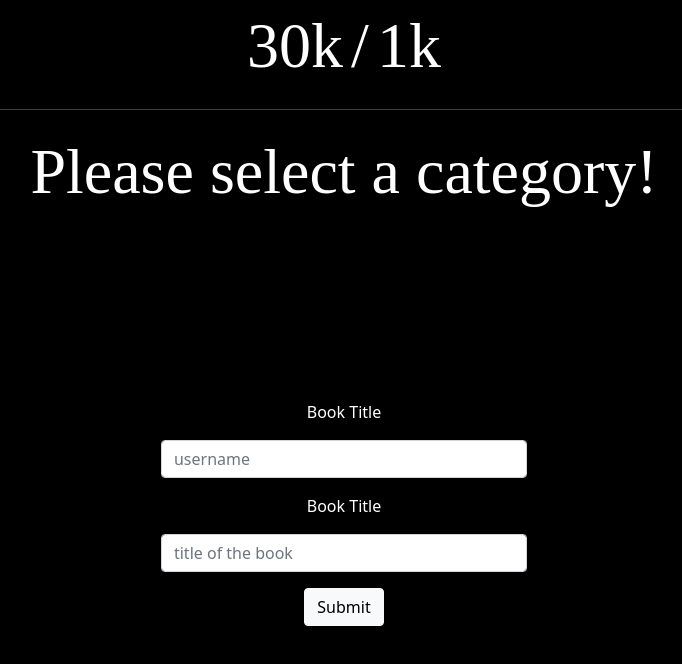
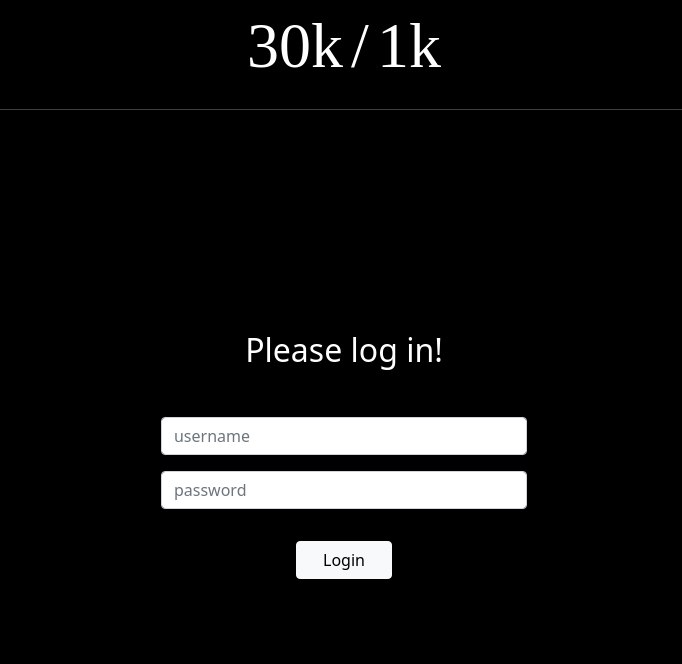
Before and after one commit to Diana-Deluvian/30k1k, a React app: page /login in a window 1280 px wide. Shown: the whole page, without its empty margins (296-978 px from the left). Built offline with nearby package versions, Linux system fonts and the light colour scheme; a web font is replaced by a local one.

Commit message:
added useToken hook

```diff
--- a/src/components/Header.js
+++ b/src/components/Header.js
@@ -1,6 +1,5 @@
 import React, { useState, useEffect } from 'react';
 import { NavLink, useHistory, useLocation } from 'react-router-dom';
-import Breadcrumb from 'react-bootstrap/Breadcrumb';
 
 const Header = () => {
     const history = useHistory();
@@ -8,11 +7,13 @@ const Header = () => {
     const [navigation, setNavigation] = useState(() => {
         if(location.pathname.toLowerCase().includes("word")) return '30k'
         else if(location.pathname.toLowerCase().includes("book")) return '1k'
+        else if(location.pathname.toLowerCase().includes("login")) return 'login'
         return '';
     });
     useEffect(() => {
         if(location.pathname.toLowerCase().includes("word")) setNavigation('30k')
         else if(location.pathname.toLowerCase().includes("book")) setNavigation('1k')
+        else if(location.pathname.toLowerCase().includes("login")) return 'login'
       },[location.pathname]);
   return (
     <header>
@@ -48,6 +49,7 @@ const Header = () => {
       </NavLink>
       </div>
           }
+          if (navigation === 'login') { return  }
 
           return <h1>Please select a category!</h1>
         })()}
--- a/src/components/Login.js
+++ b/src/components/Login.js
@@ -1,7 +1,19 @@
 import React, { useState } from 'react';
 import { Form, Button } from 'react-bootstrap';
+import PropTypes from 'prop-types';
 
-const Login = () => {
+async function loginUser(credentials) {
+    return fetch('http://localhost:8080/login', {
+      method: 'POST',
+      headers: {
+        'Content-Type': 'application/json'
+      },
+      body: JSON.stringify(credentials)
+    })
+      .then(data => data.json())
+   }
+
+const Login = ({setToken}) => {
     const [login, setLogin] = useState();
 
     const {username, password} = {login};
@@ -14,16 +26,20 @@ const Login = () => {
             }));
       };
 
-      const handleOnSubmit = (e) => {
-        e.preventDefault();
-        console.log(login);
-      };
+    const handleSubmit = async e => {
+    e.preventDefault();
+    const token = await loginUser({
+        username,
+        password
+    });
+    setToken(token);
+    }
 
       return (
         <div className="login-form">
-          <Form onSubmit={handleOnSubmit}>
+            <h2>Please log in!</h2>
+          <Form onSubmit={handleSubmit}>
             <Form.Group controlId="username">
-              <Form.Label>Book Title</Form.Label>
               <Form.Control
                 className="input-control"
                 type="text"
@@ -34,24 +50,25 @@ const Login = () => {
               />
             </Form.Group>
             <Form.Group controlId="password">
-              <Form.Label>Book Title</Form.Label>
               <Form.Control
                 className="input-control"
                 type="password"
                 name="password"
                 value={password}
-                placeholder="title of the book"
+                placeholder="password"
                 onChange={handleInputChange}
               />
             </Form.Group>
 
             <Button variant="light" type="submit" className="submit-btn">
-              Submit
+              Login
             </Button>
           </Form>
         </div>
       );
-
+      Login.propTypes = {
+        setToken: PropTypes.func.isRequired
+  }
 }
 
 export default Login;
--- /dev/null
+++ b/src/hooks/useToken.js
@@ -0,0 +1,21 @@
+import { useState } from 'react';
+
+export default function useToken() {
+  const getToken = () => {
+    const tokenString = localStorage.getItem('token');
+    const userToken = JSON.parse(tokenString);
+    return userToken?.token
+  };
+
+  const [token, setToken] = useState(getToken());
+
+  const saveToken = userToken => {
+    localStorage.setItem('token', JSON.stringify(userToken));
+    setToken(userToken.token);
+  };
+
+  return {
+    setToken: saveToken,
+    token
+  }
+}
--- a/src/router/AppRouter.js
+++ b/src/router/AppRouter.js
@@ -15,6 +15,7 @@ import BooksContext from '../context/BooksContext';
 import WordsContext from '../context/WordsContext';
 
 import Login from '../components/Login';
+import useToken from '../hooks/useToken'
 
 const DATA = [{
   wordname: "delienation",
@@ -38,6 +39,8 @@ const DATA = [{
 const AppRouter = () => {
   const [books, setBooks] = useLocalStorage('books', []);
   const [words, setWords] = useState(DATA);
+
+  const { token, setToken } = useToken();
 
 
   return (
--- a/src/styles.scss
+++ b/src/styles.scss
@@ -139,8 +139,16 @@ header {
 }
 
 .login-form {
-  min-width: 40ch;
+  display: flex;
+  flex-direction: column;
+  justify-content: center;
+  align-items: center;
   * {
-    margin: 0.5rem 0;
+    width: 40ch;
+    margin: 1rem 0;
+  }
+
+  .btn {
+    width: 6rem;
   }
 }
```
